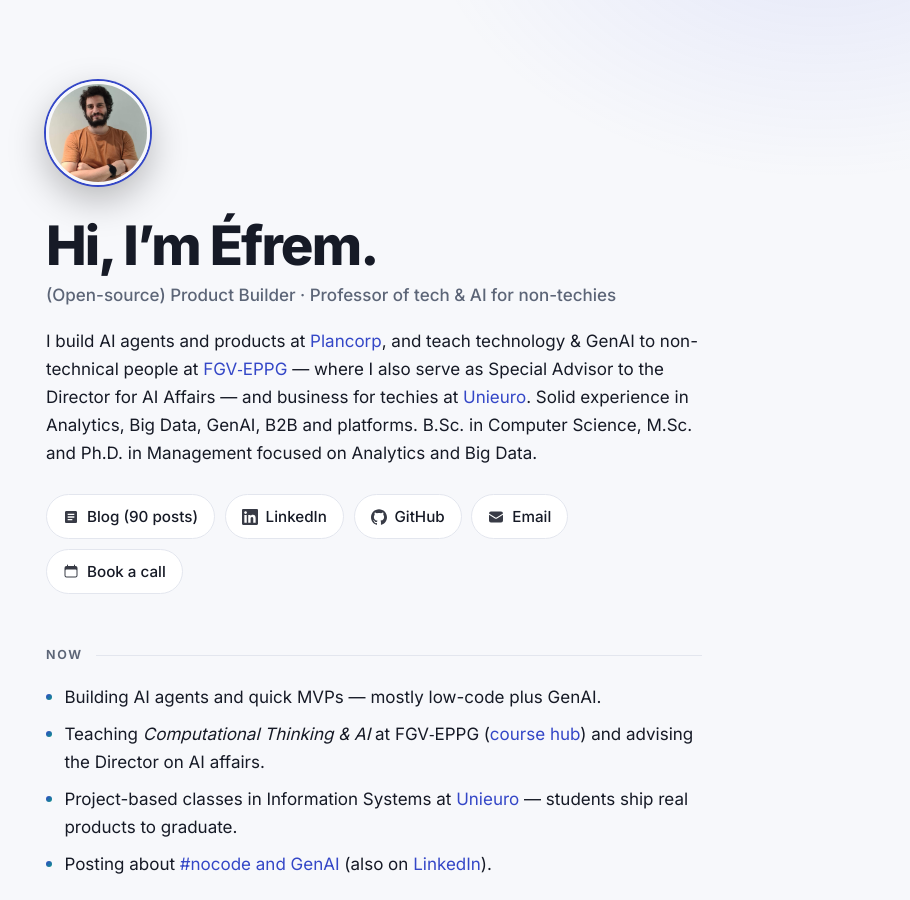
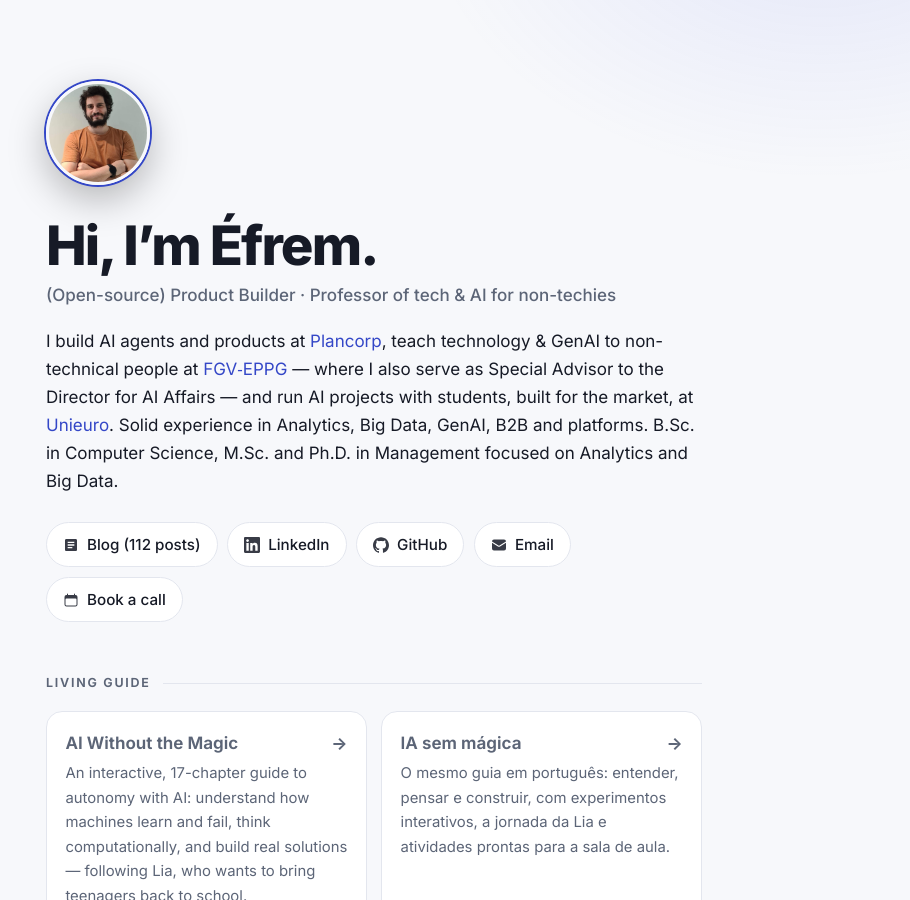
Before and after one commit to efremfilho/efrem.io, a Jekyll site: the page built from index.html, in a window 1280 px wide and 900 px high. Shown: the whole window, without its empty margins (266-1176 px from the left). Built offline with Jekyll 4.4.1, drawn with Linux system fonts in a browser that asks for light colours.

Commit message:
fix(home): contagem dinâmica de posts, bio atualizada e seção Now removida
- o chip do blog deixa de ter "90 posts" fixo e passa a contar os posts
  publicados (versões em inglês, uma por texto)
- a seção Now sai da home: repetia o que a bio já diz
- bio: na Unieuro, projetos de IA com estudantes voltados para o mercado;
  links de Plancorp, FGV-EPPG e Unieuro com ref=efremfilho
- meta description da home e README acompanham a mudança

Co-Authored-By: Claude Fable 5.2 <noreply@anthropic.com>
Claude-Session: https://claude.ai/code/session_01B2aXUZs6Pn7VQDrWPSLd4n

```diff
--- a/_includes/seo.html
+++ b/_includes/seo.html
@@ -6,7 +6,7 @@
 
 {% if page.url == '/' or page.url == '/index.html' %}
   {% assign page_title = "Éfrem Maranhão Filho — (Open-source) Product Builder & Professor" %}
-  {% assign page_desc = "Building AI agents and products at Plancorp, and teaching technology & GenAI to non-technical people at FGV-EPPG and Unieuro. Writing on AI agents, GenAI, and product strategy." %}
+  {% assign page_desc = "Building AI agents and products at Plancorp, teaching technology & GenAI to non-technical people at FGV-EPPG, and running AI projects with students at Unieuro. Writing on AI agents, GenAI, and product strategy." %}
   {% assign og_type = "website" %}
   {% assign og_locale = "en_US" %}
 {% elsif page.url == '/blog' or page.url == '/blog/' or page.url == '/blog/index.html' %}
--- a/index.html
+++ b/index.html
@@ -210,17 +210,17 @@ layout: null
 			<h1>Hi, I&rsquo;m Éfrem.</h1>
 			<p class="role">(Open-source) Product Builder &middot; Professor of tech &amp; AI for non-techies</p>
 			<p class="bio">
-				I build AI agents and products at <a href="https://plancorp.online/?ref=efremio">Plancorp</a>, and teach technology &amp; GenAI to non-technical people at
-				<a href="https://eppg.fgv.br/?ref=efremio">FGV&#8209;EPPG</a> — where I also serve as Special Advisor
-				to the Director for AI Affairs — and business for techies at
-				<a href="https://unieuro.edu.br/?ref=efremio">Unieuro</a>.
+				I build AI agents and products at <a href="https://plancorp.online/?ref=efremfilho">Plancorp</a>, teach technology &amp; GenAI to non-technical people at
+				<a href="https://eppg.fgv.br/?ref=efremfilho">FGV&#8209;EPPG</a> — where I also serve as Special Advisor
+				to the Director for AI Affairs — and run AI projects with students, built for the market, at
+				<a href="https://unieuro.edu.br/?ref=efremfilho">Unieuro</a>.
 				Solid experience in Analytics, Big Data, GenAI, B2B and platforms.
 				B.Sc. in Computer Science, M.Sc. and Ph.D. in Management focused on Analytics and Big Data.
 			</p>
 			<nav class="links" aria-label="Social links">
 				<a class="chip" href="/blog/">
 					<svg viewBox="0 0 24 24" aria-hidden="true"><path d="M19 3H5c-1.1 0-2 .9-2 2v14c0 1.1.9 2 2 2h14c1.1 0 2-.9 2-2V5c0-1.1-.9-2-2-2zm-5 14H7v-2h7v2zm3-4H7v-2h10v2zm0-4H7V7h10v2z"/></svg>
-					Blog (90 posts)
+					{% assign blog_count = site.posts | where: "lang", "en" | size %}Blog ({{ blog_count }} posts)
 				</a>
 				<a class="chip" href="https://www.linkedin.com/in/efremfilho/">
 					<svg viewBox="0 0 24 24" aria-hidden="true"><path d="M20.447 20.452h-3.554v-5.569c0-1.328-.027-3.037-1.852-3.037-1.853 0-2.136 1.445-2.136 2.939v5.667H9.351V9h3.414v1.561h.046c.477-.9 1.637-1.85 3.37-1.85 3.601 0 4.267 2.37 4.267 5.455v6.286zM5.337 7.433c-1.144 0-2.063-.926-2.063-2.065 0-1.138.92-2.063 2.063-2.063 1.14 0 2.064.925 2.064 2.063 0 1.139-.925 2.065-2.064 2.065zm1.782 13.019H3.555V9h3.564v11.452zM22.225 0H1.771C.792 0 0 .774 0 1.729v20.542C0 23.227.792 24 1.771 24h20.451C23.2 24 24 23.227 24 22.271V1.729C24 .774 23.2 0 22.225 0z"/></svg>
@@ -240,16 +240,6 @@ layout: null
 				</a>
 			</nav>
 		</header>
-
-		<section aria-labelledby="now">
-			<h2 class="label" id="now">Now</h2>
-			<ul class="now">
-				<li>Building AI agents and quick MVPs — mostly low-code plus GenAI.</li>
-				<li>Teaching <em>Computational Thinking &amp; AI</em> at FGV&#8209;EPPG (<a href="/fgv/">course hub</a>) and advising the Director on AI affairs.</li>
-				<li>Project-based classes in Information Systems at <a href="https://unieuro.edu.br/?ref=efremio">Unieuro</a> — students ship real products to graduate.</li>
-				<li>Posting about <a href="/blog/">#nocode and GenAI</a> (also on <a href="https://www.linkedin.com/in/efremfilho/recent-activity/all/">LinkedIn</a>).</li>
-			</ul>
-		</section>
 
 		<section aria-labelledby="guide">
 			<h2 class="label" id="guide">Living guide</h2>
```
Also changed, not shown: README.md.
